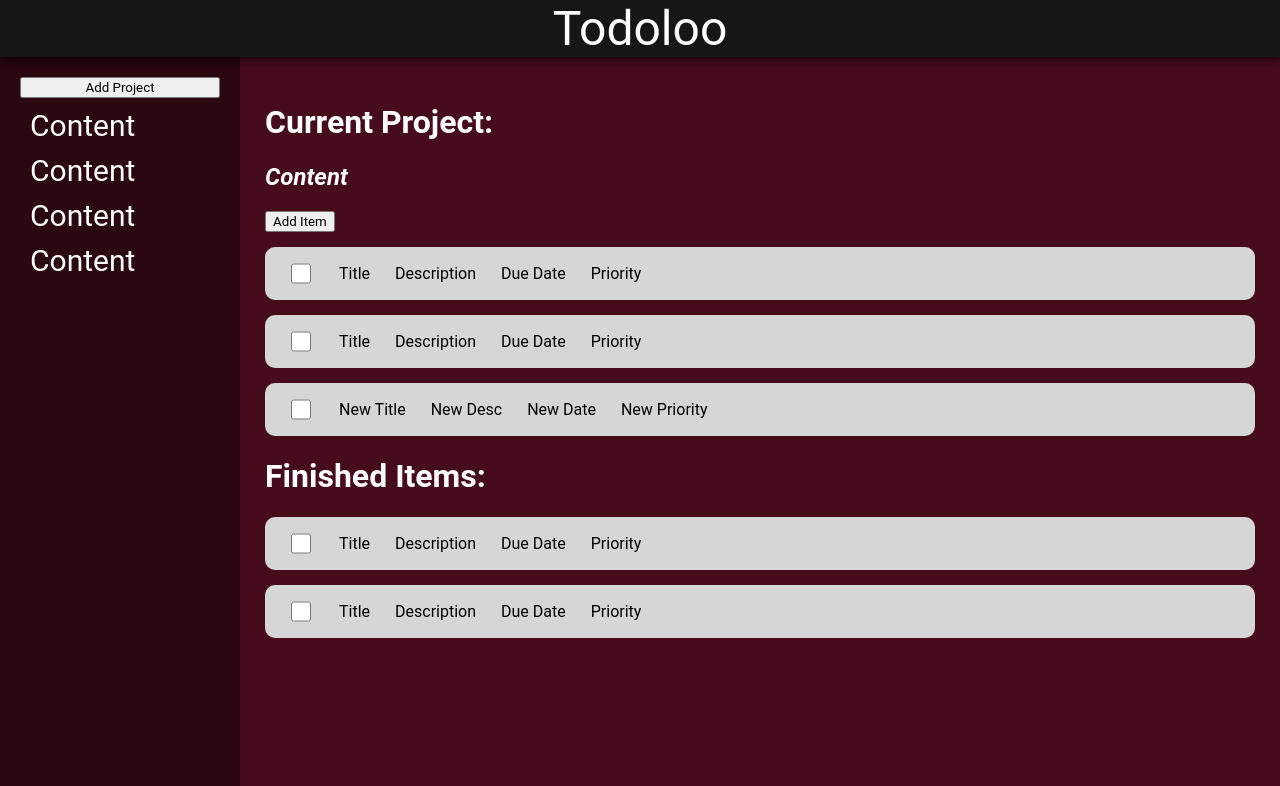
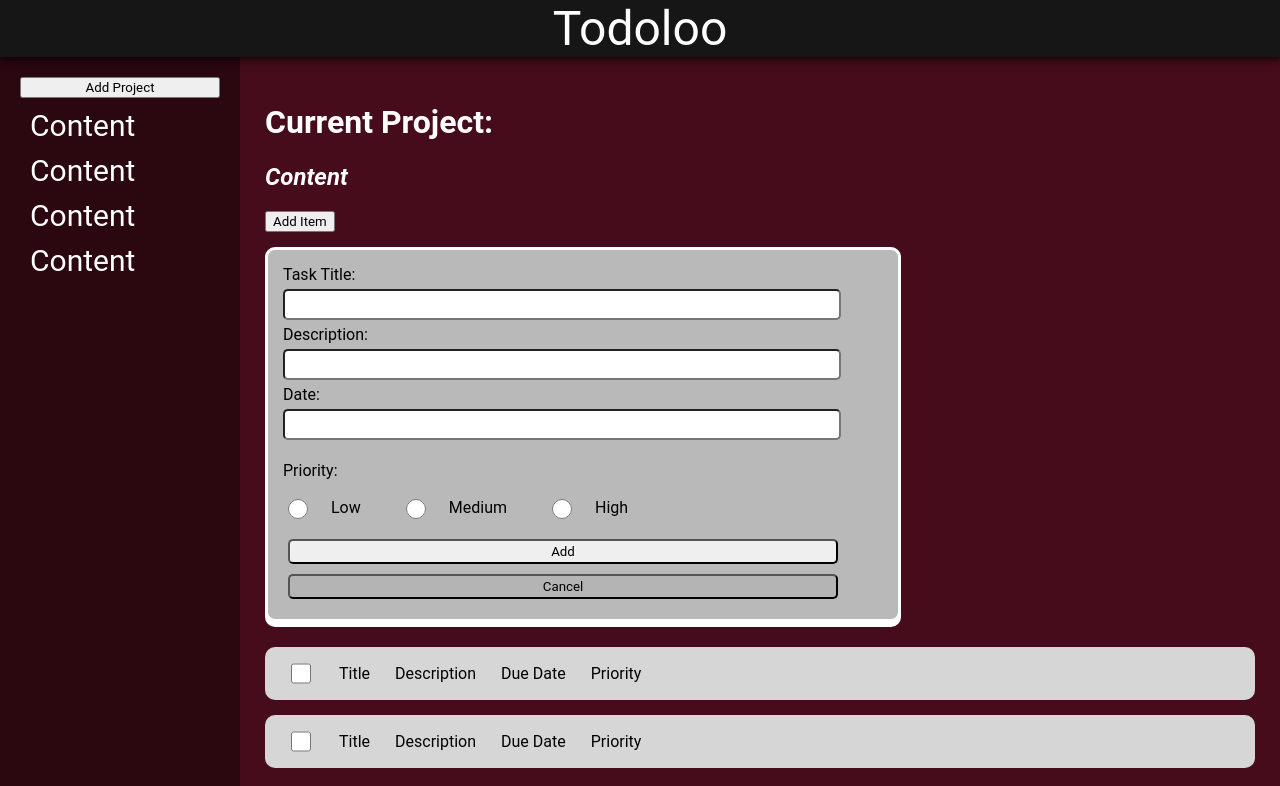
Before and after one commit to core-ryan/todo, a website built with webpack: page src/index.html in a window 1280 px wide. Both pictures are taken after a click on the button "Add Item". Shown: the top 786 px of the page. Built offline with nearby package versions, Linux system fonts and the light colour scheme.

Commit message:
- Added form with styling to handle user input when creating tasks - Logic to dynamically display task form when "add" button is clicked

```diff
--- a/src/dom-functions.js
+++ b/src/dom-functions.js
@@ -33,3 +33,13 @@ export function addProjectItem(projectItem){
 
     field.appendChild(label);
 }
+
+export function displayTaskForm(){
+    const form = document.getElementById("add-form");
+    form.style.display = "block";
+}
+
+export function hideTaskForm(){
+    const form = document.getElementById("add-form");
+    form.style.display = "none";
+}
--- a/src/index.html
+++ b/src/index.html
@@ -28,6 +28,27 @@
             <button id="add-todo-button">
                 Add Item
             </button>
+            <div id="add-form">
+                <form>
+                    <label for="title">Task Title:</label><br>
+                    <input type="text" id="title" name="title"><br>
+                    <label for="desc">Description:</label><br>
+                    <input type="text" id="desc" name="desc"><br>
+                    <label for="date">Date:</label><br>
+                    <input type="text" id="date" name="date"><br>
+                    <p>Priority:</p>
+                    <div id="radio-container">
+                        <input type="radio" id="low" name="priority" value="LOW">
+                        <label for="low">Low</label><br>
+                        <input type="radio" id="medium" name="priority" value="MEDIUM">
+                        <label for="medium">Medium</label><br>
+                        <input type="radio" id="high" name="priority" value="HIGH">
+                        <label for="high">High</label><br>
+                    </div>
+                    <input type="submit" value="Add" />
+                    <input type="reset" value="Cancel" id="cancel-button" />
+                </form>
+            </div>
             <div id="todo-field">
                 <div class="todo-card">
                     <input type="checkbox">
--- a/src/index.js
+++ b/src/index.js
@@ -1,7 +1,7 @@
 import './styles.css';
 import createTodoItem from './todo-item.js';
 import createProjectItem from './project-item.js';
-import { addTodoItem, addProjectItem } from './dom-functions.js';
+import { addTodoItem, addProjectItem, displayTaskForm, hideTaskForm } from './dom-functions.js';
 
 // Testing Object creation and methods
 const v = createTodoItem("New Title", "New Desc", "New Date", "New Priority");
@@ -14,9 +14,14 @@ newProject.addTask(x);
 // End Test
 
 document.getElementById("add-todo-button").addEventListener("click", function(){
-    addTodoItem(v);
+    displayTaskForm();
+    // addTodoItem(v);
 });
 
 document.getElementById("add-project-button").addEventListener("click", function(){
     addProjectItem(newProject);
 });
+
+document.getElementById("cancel-button").addEventListener("click", function(){
+    hideTaskForm()
+});
--- a/src/styles.css
+++ b/src/styles.css
@@ -70,6 +70,61 @@ body {
     font-style: italic;
 }
 
+#add-form {
+    display: none;
+    border-style: solid;
+    border-color: white;
+    border-radius: 10px;
+    width: 600px;
+    margin-top: 15px;
+    margin-bottom: 25px;
+    padding: 15px;
+    color: white;
+    background-color: rgb(185, 185, 185);
+    box-shadow: 0px 5px 0px;
+}
+
+#add-form > form > p {
+    color: black;
+}
+
+#add-form > form > label {
+    color: black;
+}
+
+#add-form > form > input {
+    color: black;
+    margin-top: 5px;
+    margin-bottom: 5px;
+    height:25px;
+    width: 550px;
+    border-radius: 5px;
+}
+
+#add-form > form > input[type=submit] {
+    /* width: 560px; */
+    margin-left: 5px;
+}
+
+#cancel-button {
+    width: 6600px;
+    background-color: rgb(180, 180, 180);
+    margin-left: 5px;
+}
+
+#radio-container{
+    display: flex;
+    color: black;
+    gap: 20px;
+    align-items: center;
+    margin-bottom: 15px;
+}
+
+#radio-container > input{
+    height: 20px;
+    width: 20px;
+}
+
 .todo-card {
     background-color: rgb(214, 214, 214);
     padding: 1px;
```
